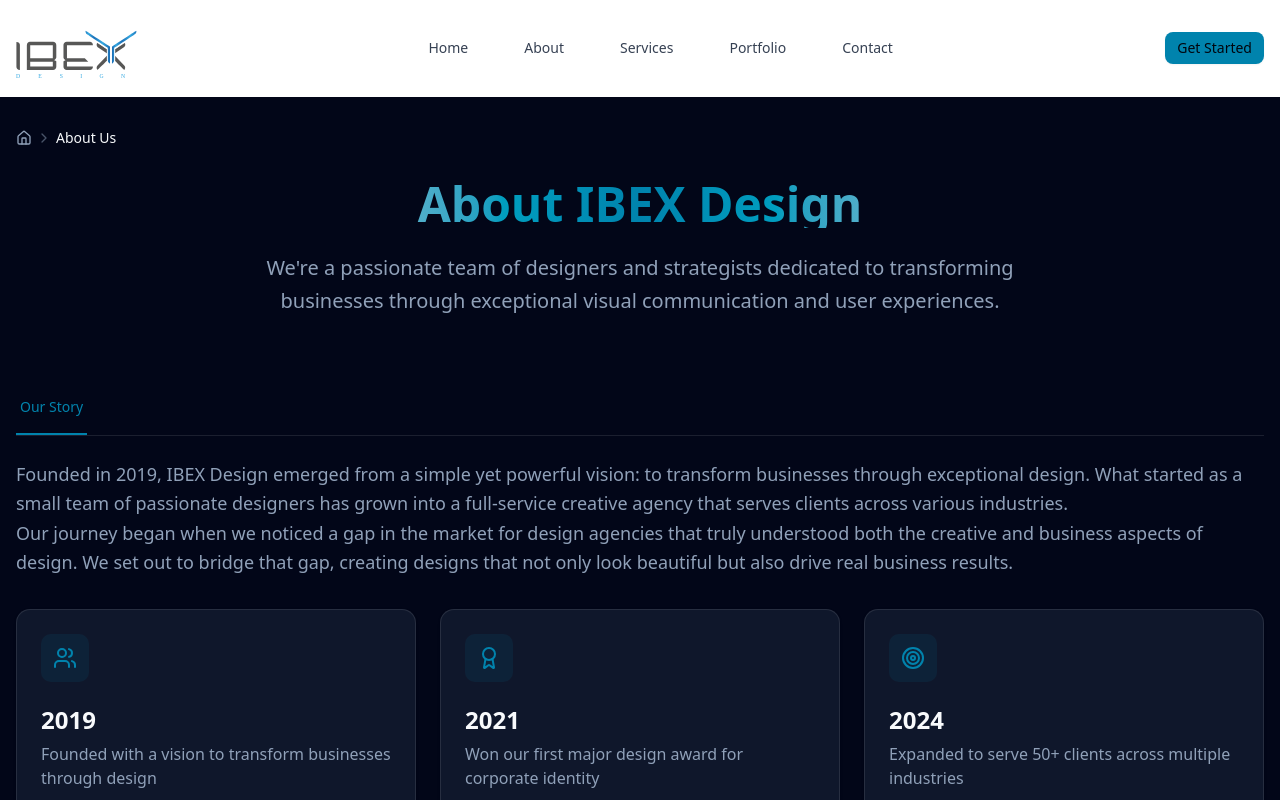
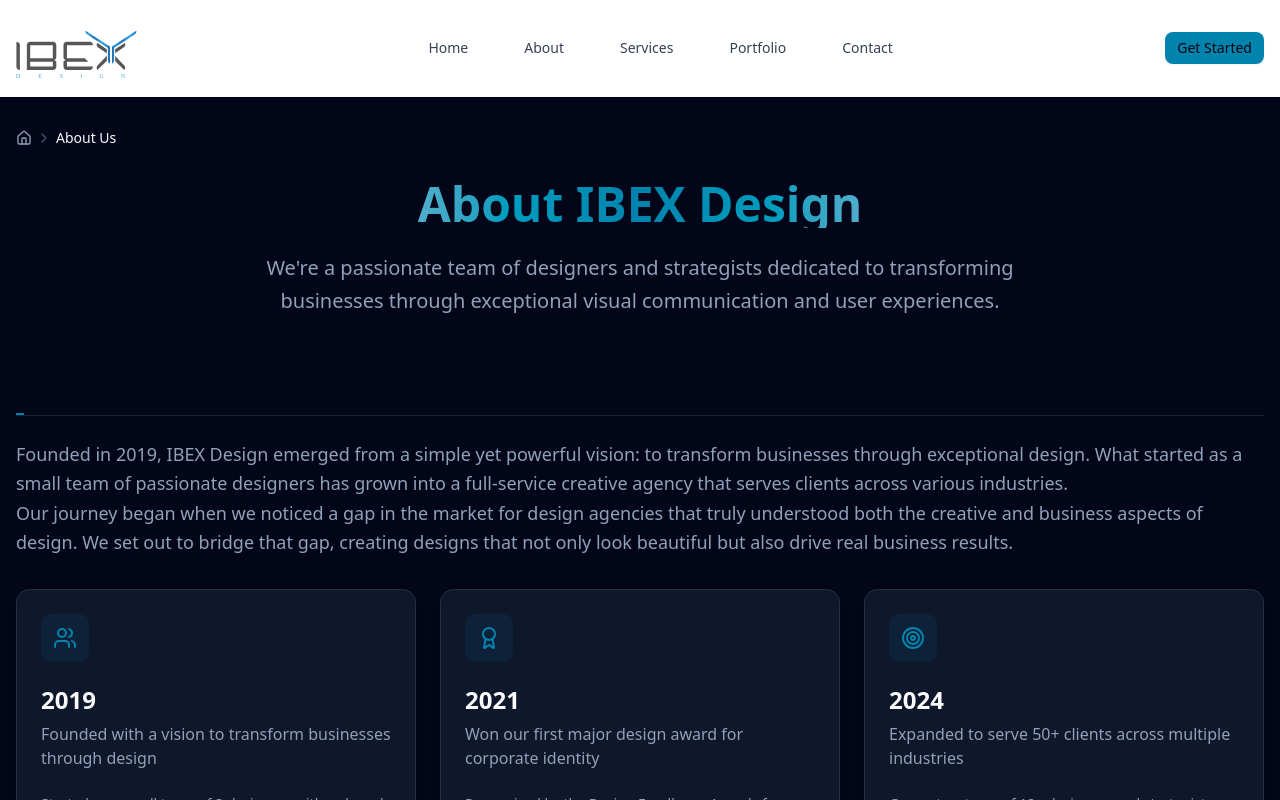
Before and after one commit to khurramsaadat/ibex, a Next.js app: page /about in a window 1280 px wide. Shown: the top 800 px of the page. Built offline with nearby package versions, Linux system fonts and the light colour scheme.

Commit message:
Remove 'Our Story' text from About page tab
- Changed tab label from 'Our Story' to empty string
- Tab content remains intact but without visible label
- Cleaner navigation appearance on About page

```diff
--- a/src/app/about/page.tsx
+++ b/src/app/about/page.tsx
@@ -22,7 +22,7 @@ export default function About() {
   const tabItems = [
     {
       id: "story",
-      label: "Our Story",
+      label: "",
       content: (
         <div className="space-y-8">
           <div className="prose prose-lg max-w-none">
```
